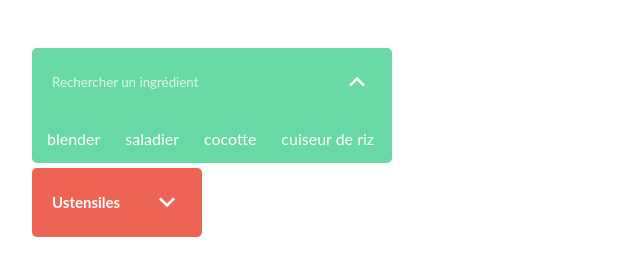
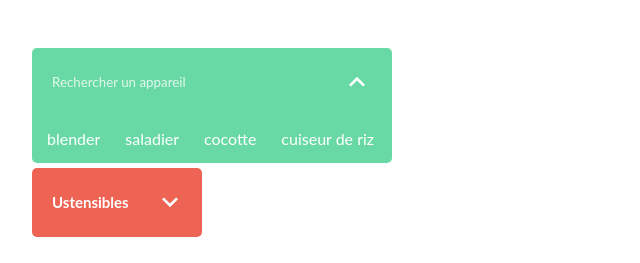
Before and after one commit to theoarvin/Arvinberod_theo_p7_122022, a website: page index.html in a window 1280 px wide. Both pictures are taken after a click on the element 263 px from the left and 515 px from the top of the page. Shown: the part 433-696 px from the top of the page, 96-736 px from the left. Drawn offline with nearby package versions, Linux system fonts and the light colour scheme; files that its build step writes are made by us from their sources.

Commit message:
version 1

```diff
--- a/index.html
+++ b/index.html
@@ -32,7 +32,7 @@
             </div>
             <div class="filter filter2">
                 <span class="filter-title filter-title2">Appareils</span>
-                <input type="search" placeholder="Rechercher un ingrédient" class="input2">
+                <input type="search" placeholder="Rechercher un appareil" class="input2">
                 <span class="btn-filter btn-filter2"><svg width="16" height="11" viewBox="0 0 16 11" fill="none" xmlns="http://www.w3.org/2000/svg">
                     <path d="M14.12 0.453369L8 6.56004L1.88 0.453369L0 2.33337L8 10.3334L16 2.33337L14.12 0.453369Z" fill="white"/>
                     </svg>
@@ -40,8 +40,8 @@
                 <ul class="block-list2"></ul>
             </div>
             <div class="filter filter3">
-                <span class="filter-title filter-title3">Ustensiles</span>
-                <input type="search" placeholder="Rechercher un ingrédient" class="input3">
+                <span class="filter-title filter-title3">Ustensibles</span>
+                <input type="search" placeholder="Rechercher un ustensible" class="input3">
                 <span class="btn-filter btn-filter3"><svg width="16" height="11" viewBox="0 0 16 11" fill="none" xmlns="http://www.w3.org/2000/svg">
                     <path d="M14.12 0.453369L8 6.56004L1.88 0.453369L0 2.33337L8 10.3334L16 2.33337L14.12 0.453369Z" fill="white"/>
                     </svg>
```
